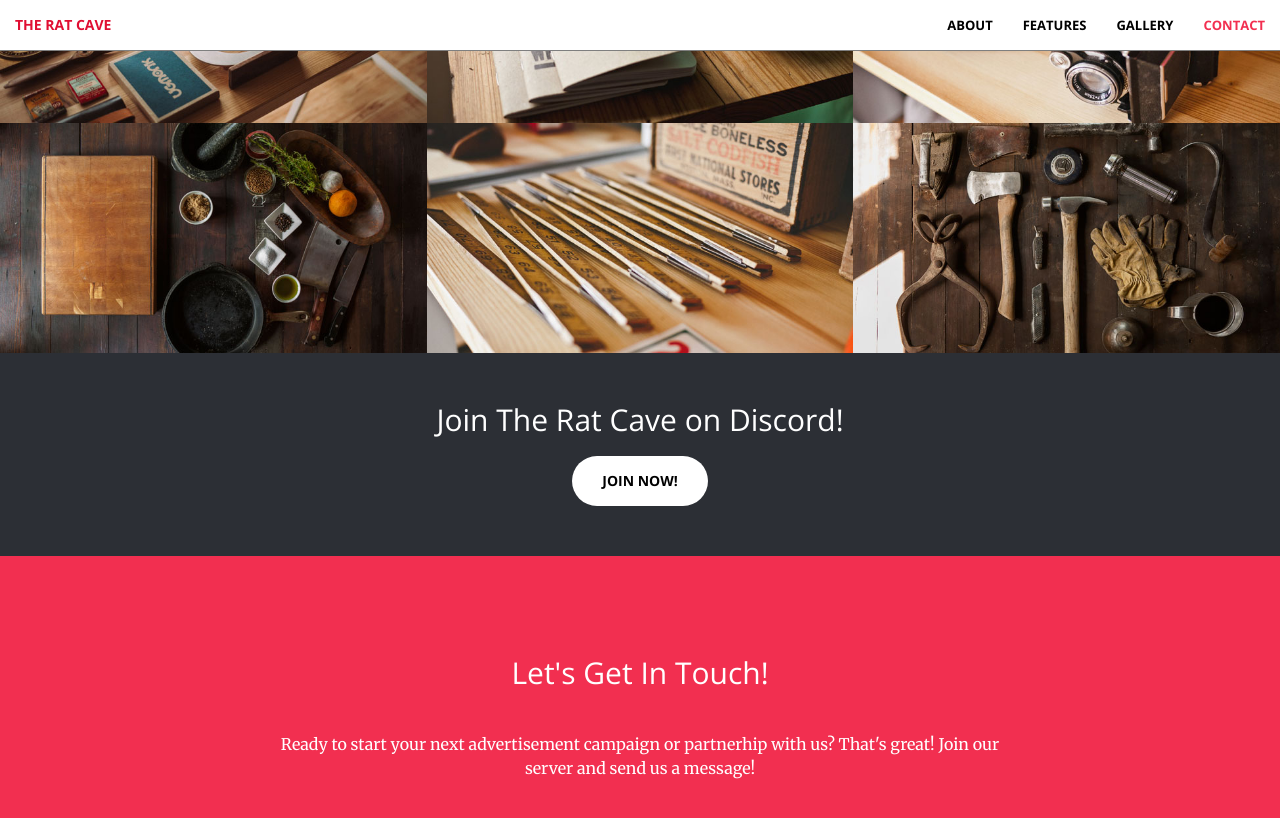
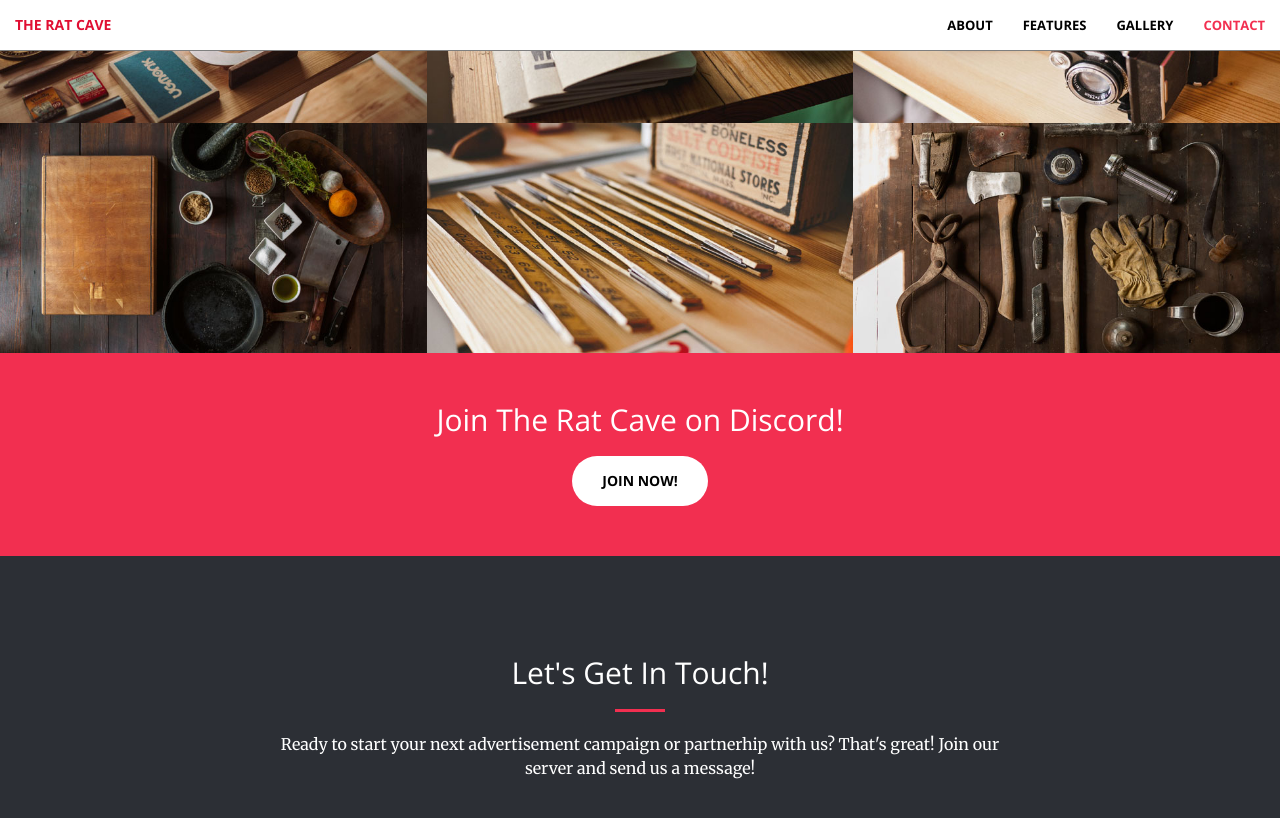
Before and after one commit to vdchoi/theratcave.github.io, a Jekyll site: the page built from index.html, in a window 1280 px wide and 900 px high, scrolled down 1881 px. Shown: the top 818 px of the window. Built offline with Jekyll 4.4.1, drawn with Linux system fonts in a browser that asks for light colours.

Commit message:
Switch colors for aside and contact

```diff
--- a/_includes/aside.html
+++ b/_includes/aside.html
@@ -1,4 +1,4 @@
-  <aside class="bg-grey">
+  <aside class="bg-primary">
       <div class="container text-center">
           <div class="call-to-action">
               <h2>Join The Rat Cave on Discord!</h2>
--- a/_includes/contact.html
+++ b/_includes/contact.html
@@ -1,4 +1,4 @@
-<section class= "bg-primary" id="contact">
+<section class= "bg-grey" id="contact">
     <div class="container">
         <div class="row">
             <div class="col-lg-8 col-lg-offset-2 text-center">
```
